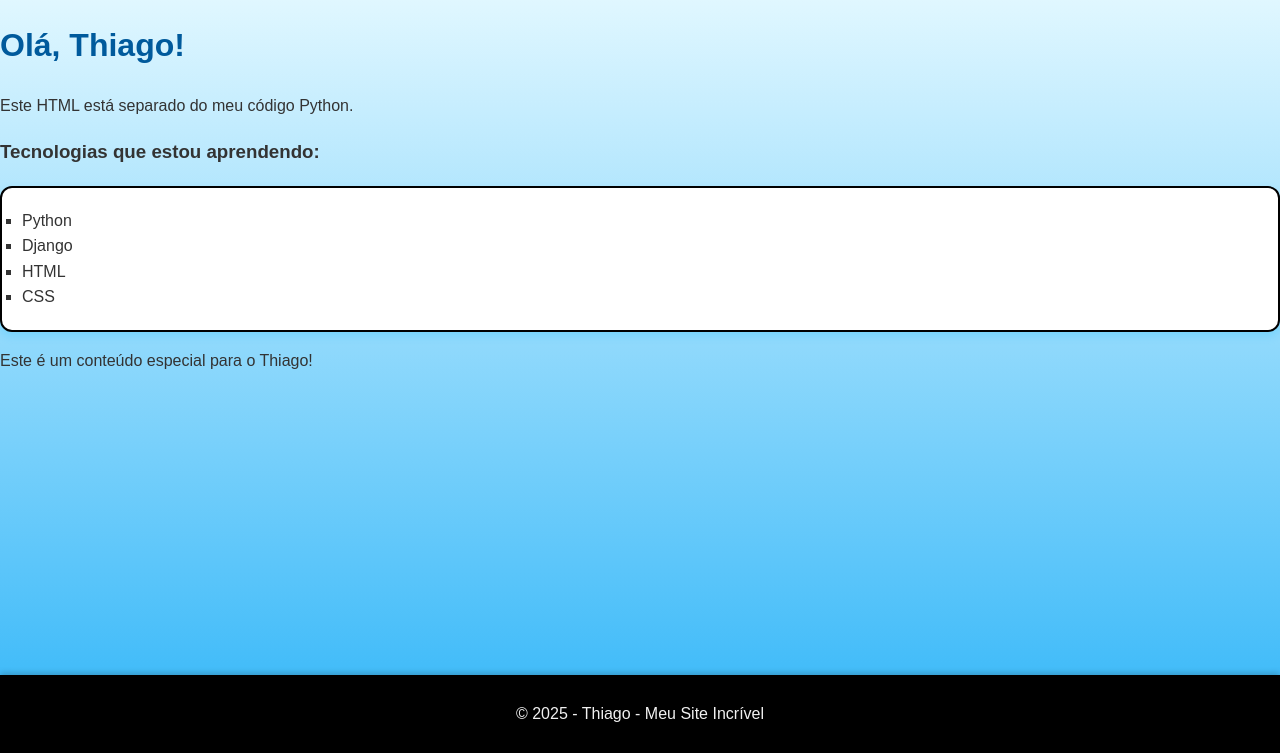
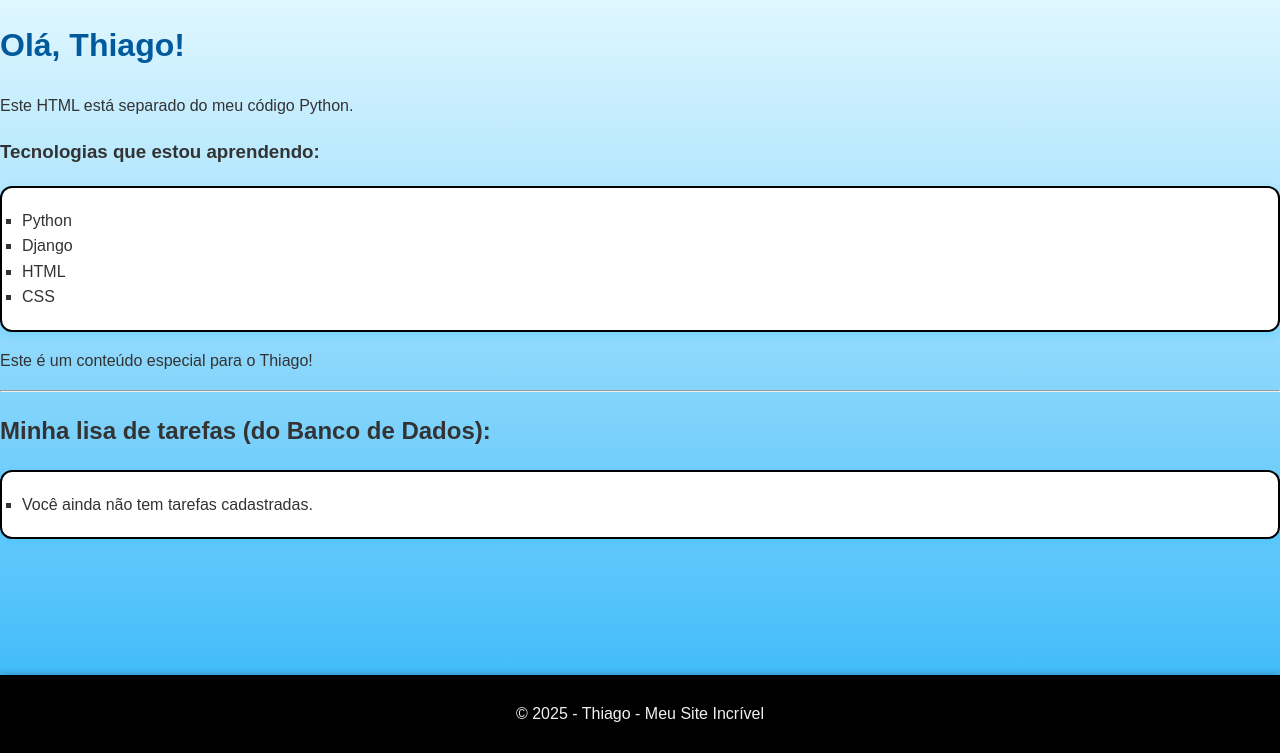
Before and after one commit to thiago-de-mattos/Curso-Softex-Python-Django, a Django app: page /home/ in a window 1280 px wide. Shown: the part 47-800 px from the top of the page. Run offline with Django 5.2, Linux system fonts and the light colour scheme.

Commit message:
update: adicionado tarefas

```diff
--- a/modulo_4/templates/home.html
+++ b/modulo_4/templates/home.html
@@ -18,4 +18,24 @@
     {% if nome_usuario == 'Thiago' %}
         <p>Este é um conteúdo especial para o Thiago!</p>
     {% endif %}
+
+    <hr><h2>Minha lisa de tarefas (do Banco de Dados):</h2>
+
+    <ul>
+        {%for tarefa in tarefas%}
+            <li>
+            {{ tarefa.titulo }}
+            {% if tarefa.concluida %}
+                (✓ Concluída)
+            {% else %}
+                (☐ Pendente)
+            {% endif %}
+            <br>
+            <small>Criada em: {{ tarefa.criada_em }}</small>
+        </li>
+    {% empty %}
+        <li>Você ainda não tem tarefas cadastradas.</li>
+    {% endfor %}
+    </ul>
+
 {% endblock %}
```
